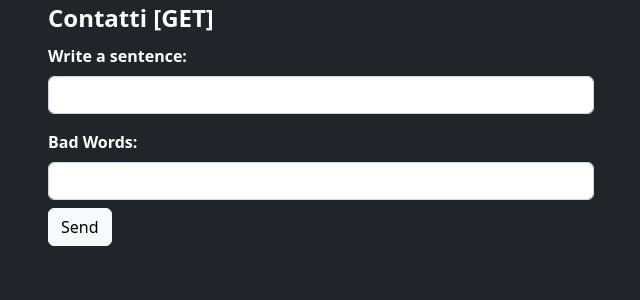
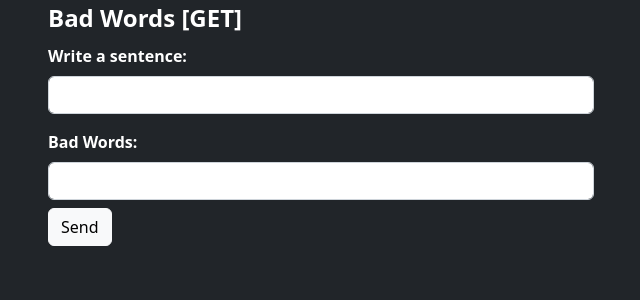
Before and after one commit to nickkept/php-badwords, a PHP site: page / in a window 1280 px wide. Shown: the top 300 px of the page, without its empty margins (319-959 px from the left). Run offline with PHP 8.4, Linux system fonts and the light colour scheme.

Commit message:
finished project

```diff
--- a/index.php
+++ b/index.php
@@ -13,7 +13,7 @@
         <div class="row justify-content-center">
             <div class="col-md-6">
                 <form action="censoredword.php" method="GET">
-                    <legend class="fw-bold">Contatti [GET]</legend>
+                    <legend class="fw-bold">Bad Words [GET]</legend>
                     <div class="my-3">
                         <label for="" class="form-label fw-bold">Write a sentence:</label>
                         <input type="text" class="form-control" name="sentence">
```
